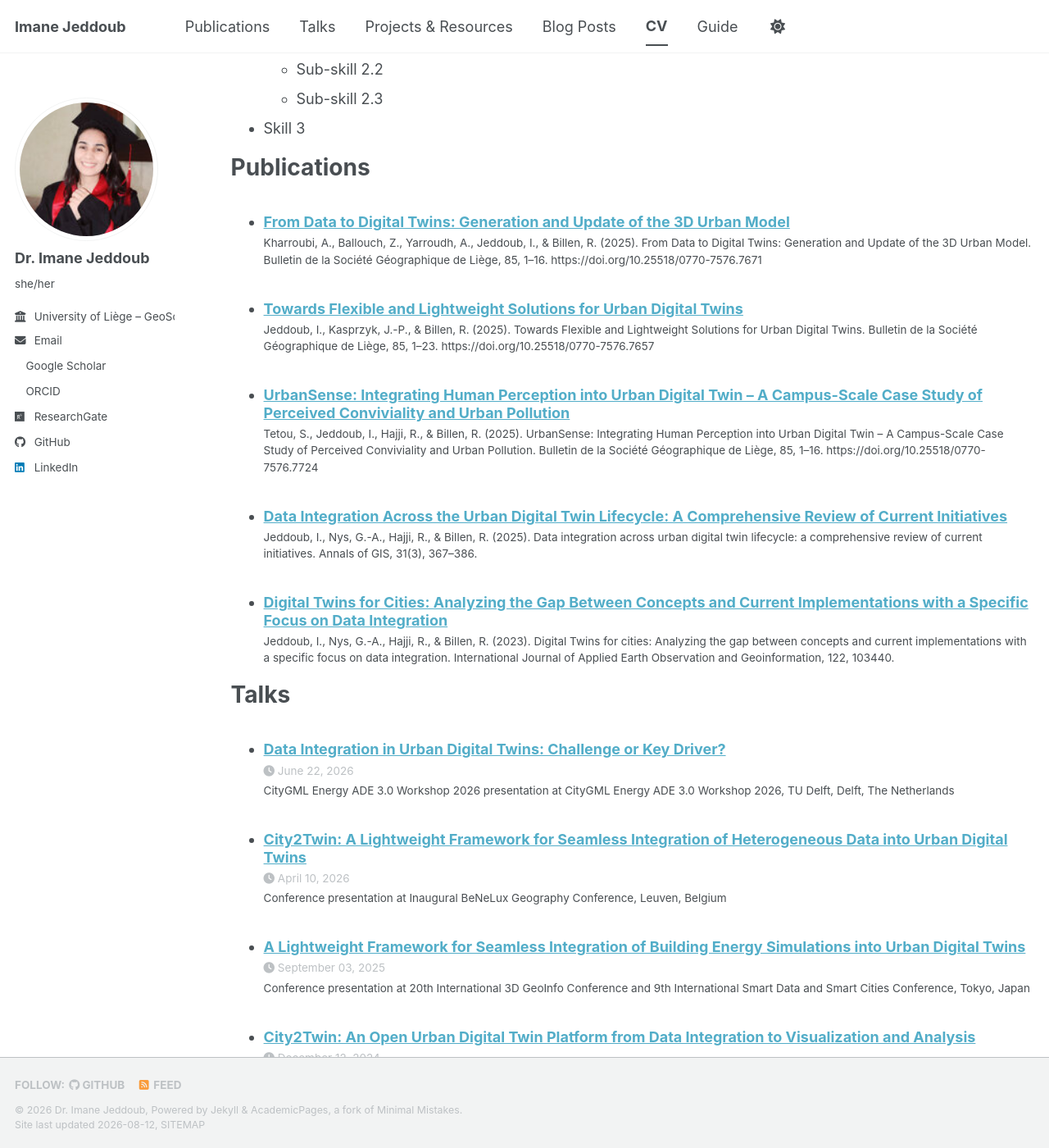
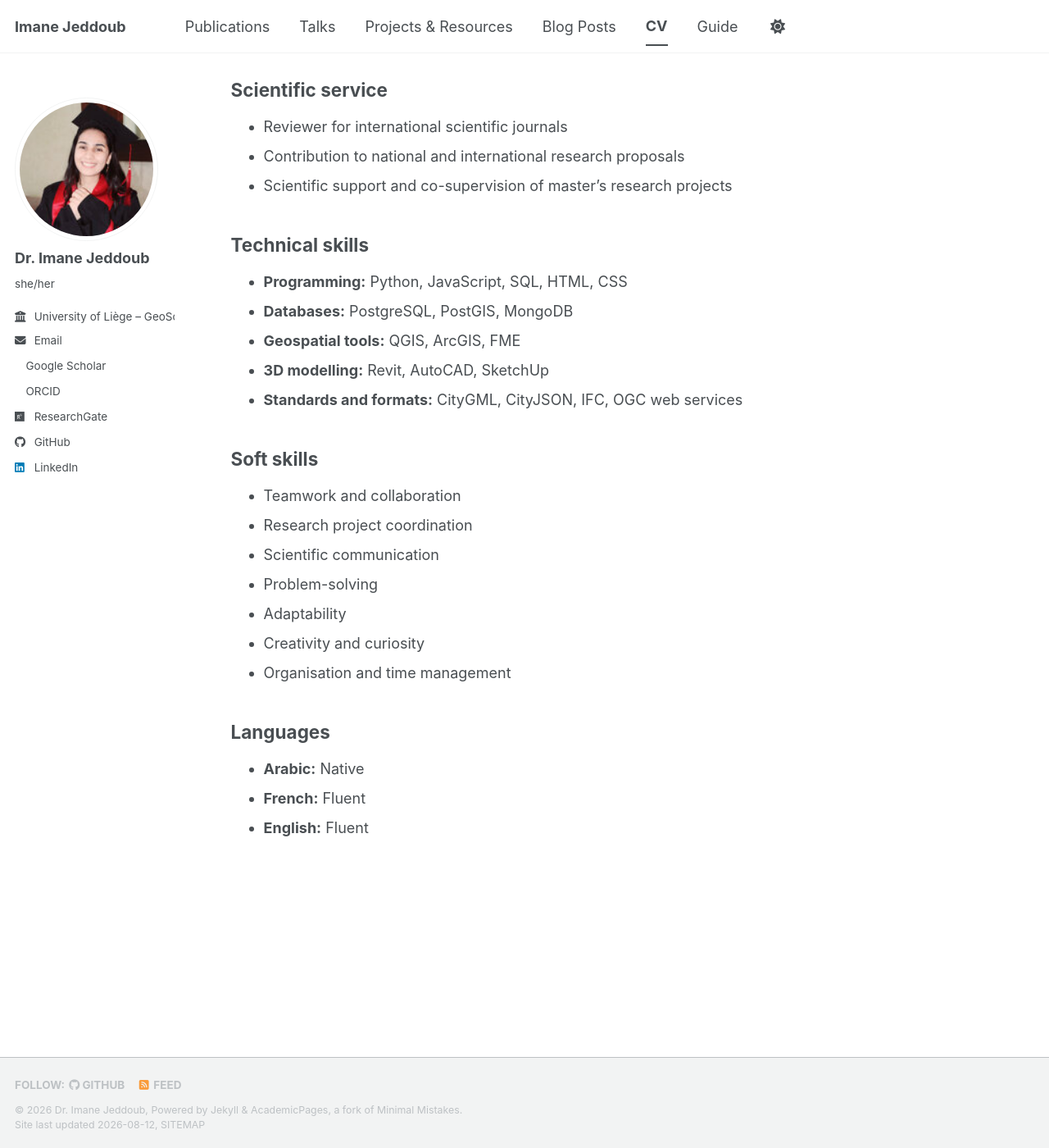
Before and after one commit to JEDDOUB/JEDDOUB.github.io, a Jekyll site: the page built from _pages/cv.md, in a window 1280 px wide and 1400 px high, scrolled down 894 px. Shown: the whole window at 82% size. Built offline with Jekyll 4.4.1, drawn with Linux system fonts in a browser that asks for light colours; a style sheet for code colours, icons or effects is not loaded; some of the changed text lies outside the part shown.

Commit message:
Revise CV with current position and skills
Updated CV to reflect current position and education details, added research interests, technical skills, soft skills, and languages sections.

```diff
--- a/_pages/cv.md
+++ b/_pages/cv.md
@@ -1,64 +1,65 @@
 ---
 layout: archive
-title: "CV"
+title: "Curriculum Vitae"
 permalink: /cv/
 author_profile: true
 redirect_from:
-  - /resume
+  - /resume/
 ---
 
-{% include base_path %}
+## Current position
 
-Education
-======
-* Ph.D in Version Control Theory, GitHub University, 2018 (expected)
-* M.S. in Jekyll, GitHub University, 2014
-* B.S. in GitHub, GitHub University, 2012
+**Postdoctoral Researcher**
+GeoScITY, University of Liège, Belgium
+2026–Present
 
-Work experience
-======
-* Spring 2024: Academic Pages Collaborator
-  * GitHub University
-  * Duties includes: Updates and improvements to template
-  * Supervisor: The Users
+## Education
 
-* Fall 2015: Research Assistant
-  * GitHub University
-  * Duties included: Merging pull requests
-  * Supervisor: Professor Hub
+**PhD in Sciences – Geography and Geoinformation**
+University of Liège, Belgium
+2022–2026
 
-* Summer 2015: Research Assistant
-  * GitHub University
-  * Duties included: Tagging issues
-  * Supervisor: Professor Git
+**Engineer in Geomatics and Land Surveying**
+Institut Agronomique et Vétérinaire Hassan II (IAV Hassan II), Rabat, Morocco
+2016–2021
 
-Skills
-======
-* Skill 1
-* Skill 2
-  * Sub-skill 2.1
-  * Sub-skill 2.2
-  * Sub-skill 2.3
-* Skill 3
+## Research interests
 
-Publications
-======
-  <ul>{% for post in site.publications reversed %}
-    {% include archive-single-cv.html %}
-  {% endfor %}</ul>
+- Urban Digital Twins
+- 3D geoinformation
+- City Information Modelling
+- Building Information Modelling
+- Multisource urban data integration
+- Geospatial interoperability and standardisation
+- Geographic Information Systems
+- 3D LiDAR point clouds
 
-Talks
-======
-  <ul>{% for post in site.talks reversed %}
-    {% include archive-single-talk-cv.html  %}
-  {% endfor %}</ul>
+## Scientific service
 
-Teaching
-======
-  <ul>{% for post in site.teaching reversed %}
-    {% include archive-single-cv.html %}
-  {% endfor %}</ul>
+- Reviewer for international scientific journals
+- Contribution to national and international research proposals
+- Scientific support and co-supervision of master’s research projects
 
-Service and leadership
-======
-* Currently signed in to 43 different slack teams
+## Technical skills
+
+- **Programming:** Python, JavaScript, SQL, HTML, CSS
+- **Databases:** PostgreSQL, PostGIS, MongoDB
+- **Geospatial tools:** QGIS, ArcGIS, FME
+- **3D modelling:** Revit, AutoCAD, SketchUp
+- **Standards and formats:** CityGML, CityJSON, IFC, OGC web services
+
+## Soft skills
+
+- Teamwork and collaboration
+- Research project coordination
+- Scientific communication
+- Problem-solving
+- Adaptability
+- Creativity and curiosity
+- Organisation and time management
+
+## Languages
+
+- **Arabic:** Native
+- **French:** Fluent
+- **English:** Fluent
```
